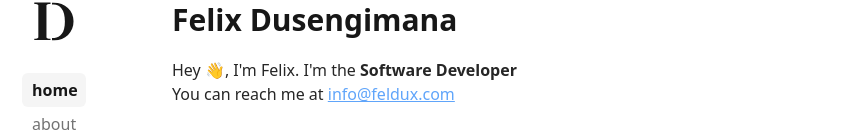
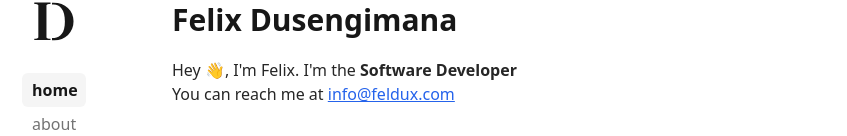
Before and after one commit to felixdusengimana/feldux, a Next.js app: page / in a window 1280 px wide. Shown: the part 126-262 px from the top of the page, without its empty margins (170-1017 px from the left). Built offline with nearby package versions, Linux system fonts and the light colour scheme.

Commit message:
fix: make text readable in light mode
- blog list: remove hard-coded white text that was invisible on light
- blog dates, email link and post links: darker colours on light
- blog code blocks: dark text on the light code background

```diff
--- a/app/blog/page.tsx
+++ b/app/blog/page.tsx
@@ -39,7 +39,7 @@ export default function Blogs() {
         {allBlogs.map((blog, index) => (
           <div
             key={index}
-            className="text-white max-w-[300px] overflow-hidden flex flex-col justify-between"
+            className="max-w-[300px] overflow-hidden flex flex-col justify-between"
           >
             <BlurImage
               image={blog.coverImage}
@@ -50,7 +50,7 @@ export default function Blogs() {
             <Link href={`/blog/${blog.slug}`} suppressHydrationWarning>
               <h2 className="font-bold text-lg">{blog.title}</h2>
               <p className="text-md mt-2">{blog.excerpt}</p>
-              <p className="mt-2 text-[12px] text-neutral-400">
+              <p className="mt-2 text-[12px] text-neutral-500 dark:text-neutral-400">
                 {new Date(blog.date).toLocaleDateString()}
               </p>
               {/* read more button */}
--- a/components/MDX.tsx
+++ b/components/MDX.tsx
@@ -12,7 +12,7 @@ interface MdxPageProps {
 export default function MdxPage({ code }: MdxPageProps) {
   return (
     <article
-      className="prose prose-pre:block prose-pre:h-full prose-pre:bg-neutral-50 prose-pre:dark:bg-neutral-800 prose-pre:pl-10 prose-blockquote:bg-slate-500 prose-neutral dark:prose-invert prose-a:text-blue-400 prose-strong:font-bold"
+      className="prose prose-pre:block prose-pre:h-full prose-pre:bg-neutral-50 prose-pre:text-neutral-800 prose-pre:dark:bg-neutral-800 dark:prose-pre:text-neutral-200 prose-pre:pl-10 prose-blockquote:bg-slate-500 prose-neutral dark:prose-invert prose-a:text-blue-600 dark:prose-a:text-blue-400 prose-strong:font-bold"
       dangerouslySetInnerHTML={{ __html: md().render(code) }}
     />
   );
--- a/lib/info.tsx
+++ b/lib/info.tsx
@@ -11,7 +11,7 @@ export const about = () => {
       You can reach me at{" "}
       <a
         href="mailto:info@feldux.com"
-        className="text-blue-400 underline hover:text-blue-800"
+        className="text-blue-600 dark:text-blue-400 underline hover:text-blue-800 dark:hover:text-blue-300"
       >
         info@feldux.com
       </a>
```
